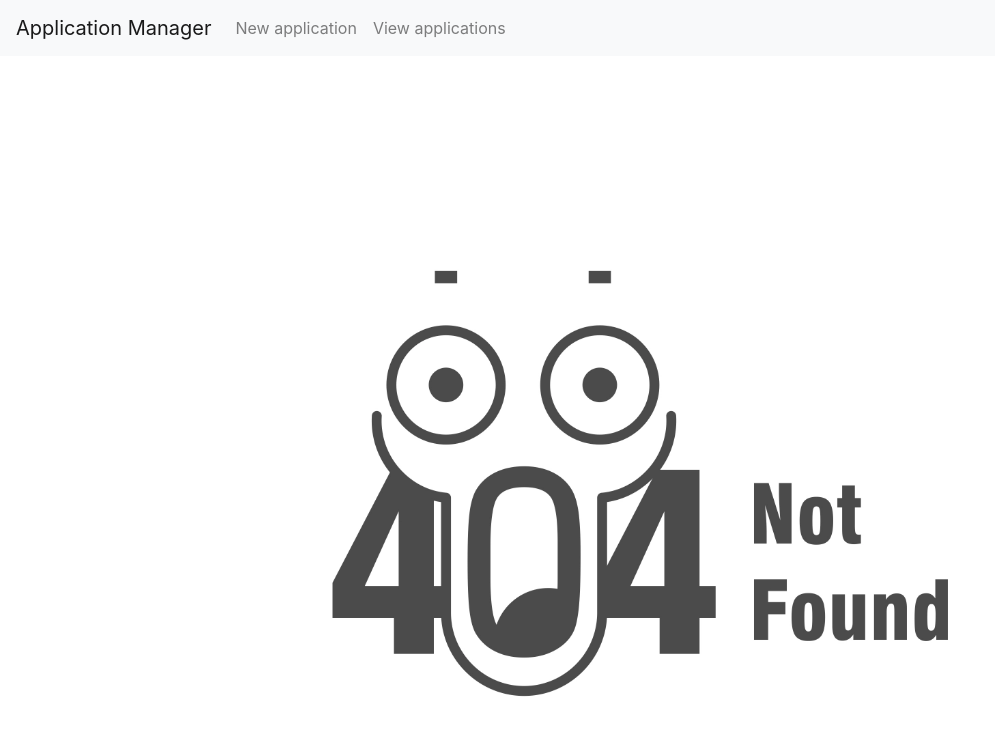
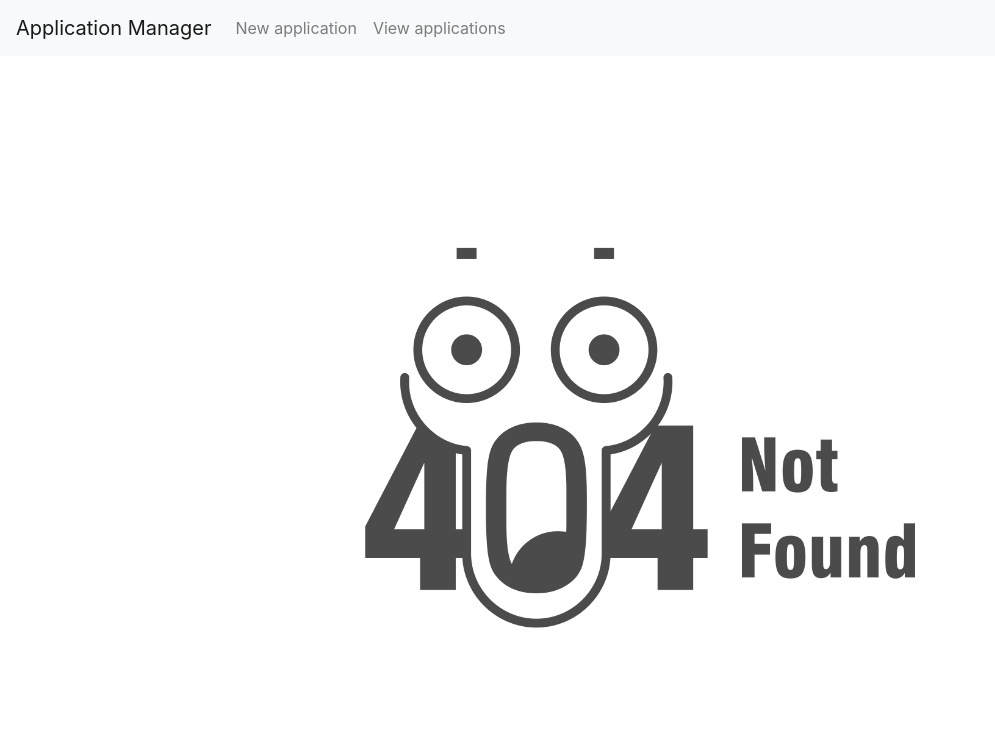
Before and after one commit to dunjadjokic/application-manager, a React (Create React App) app: page /application-manager/not-found in a window 1280 px wide. Shown: the top 736 px of the page, without its empty margins (0-995 px from the left). Built offline with nearby package versions, Linux system fonts and the light colour scheme.

Commit message:
added style for not found page

```diff
--- a/src/components/App.tsx
+++ b/src/components/App.tsx
@@ -2,7 +2,7 @@ import React from 'react';
 //import './App.css';
 import NavigationBar from './NavigationBar';
 import NewApp from './NewApp'
-import { BrowserRouter as Router, Switch, Route } from "react-router-dom";
+import { BrowserRouter as Router, Switch, Route, Redirect } from "react-router-dom";
 import Container from 'react-bootstrap/Container'
 import ViewApps from './ViewApps'
 import EditApp from './EditApp';
@@ -19,7 +19,9 @@ function App() {
             <Route exact path="/application-manager/edit/:id" component={EditApp} />
             <Route exact path="/application-manager/" component={NewApp} />
             <Route exact path="/application-manager/not-found" component={NotFound} />
-            <Route path="*" component={NotFound} />
+            <Route path="*">
+              <Redirect push to="/application-manager/not-found" />
+            </Route>
           </Switch>
         </Container>
       </div>
--- a/src/components/NotFound.tsx
+++ b/src/components/NotFound.tsx
@@ -1,7 +1,9 @@
 import React from 'react'
 
 export function NotFound() {
-    return (
-        <img height="100%" width="100%" alt="404_not_found" src="/404_not_found.webp" />
-    )
+  return (
+    <div className="not-found-image">
+      <img alt="" src="/application-manager/404_not_found.webp" />
+    </div>
+  )
 }
--- a/src/index.css
+++ b/src/index.css
@@ -12,6 +12,22 @@ code {
     monospace;
 }
 
-html, body, #root {
+html, body, #root, #root > div {
   height: 100%;
 }
+
+.container {
+  height: calc(100% - 56px);
+}
+
+.not-found-image {
+  width: 100%;
+  height: 100%;
+}
+
+.not-found-image > img {
+  max-width: 100%;
+  max-height: 100%;
+  display: block;
+  margin: auto auto;
+}
```
